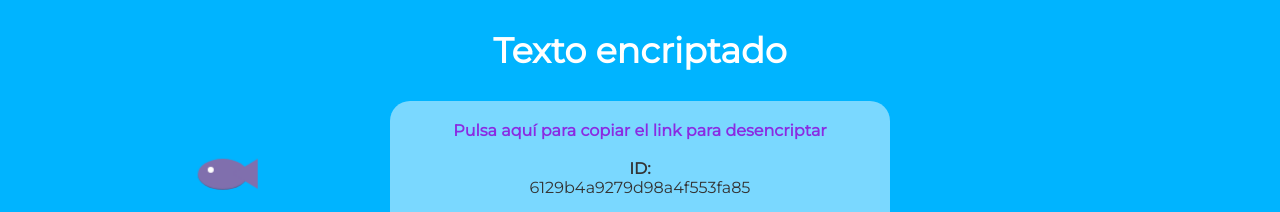
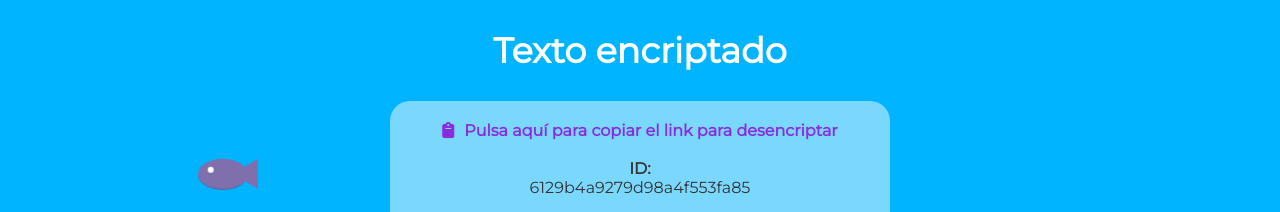
Before and after one commit to rmaafs/crypt-me, a React (Create React App) app: page / in a window 1280 px wide. Shown: the top 212 px of the page. Built offline with nearby package versions, Linux system fonts and the light colour scheme.

Commit message:
Icono en el texto

```diff
--- a/src/components/ClickCopy/ClickCopy.css
+++ b/src/components/ClickCopy/ClickCopy.css
@@ -4,7 +4,15 @@
   font-weight: bold;
 }
 
+.click-copy:hover {
+  color: #a950fb;
+}
+
 .click-copy-copiado {
   color: green;
   font-weight: bold;
 }
+
+.clip-icon {
+  padding-right: 10px;
+}
--- a/src/components/ClickCopy/ClickCopy.jsx
+++ b/src/components/ClickCopy/ClickCopy.jsx
@@ -1,7 +1,7 @@
 import React, { useState } from "react";
 import "./ClickCopy.css";
 
-const ClickCopy = ({ text, label }) => {
+const ClickCopy = ({ text, label, icon = "" }) => {
   const [copiado, setCopiado] = useState(false);
 
   const copyClipboard = () => {
@@ -16,6 +16,7 @@ const ClickCopy = ({ text, label }) => {
 
   return !copiado ? (
     <span onClick={copyClipboard} className="click-copy">
+      {icon && <i className={"clip-icon " + icon} />}
       {label}
     </span>
   ) : (
--- a/src/components/ShareInfo/ShareInfo.jsx
+++ b/src/components/ShareInfo/ShareInfo.jsx
@@ -12,6 +12,7 @@ const ShareInfo = ({ data }) => {
       <ClickCopy
         text={url}
         label="Pulsa aquí para copiar el link para desencriptar"
+        icon="fas fa-clipboard"
       />
       <br />
       <br />
```
